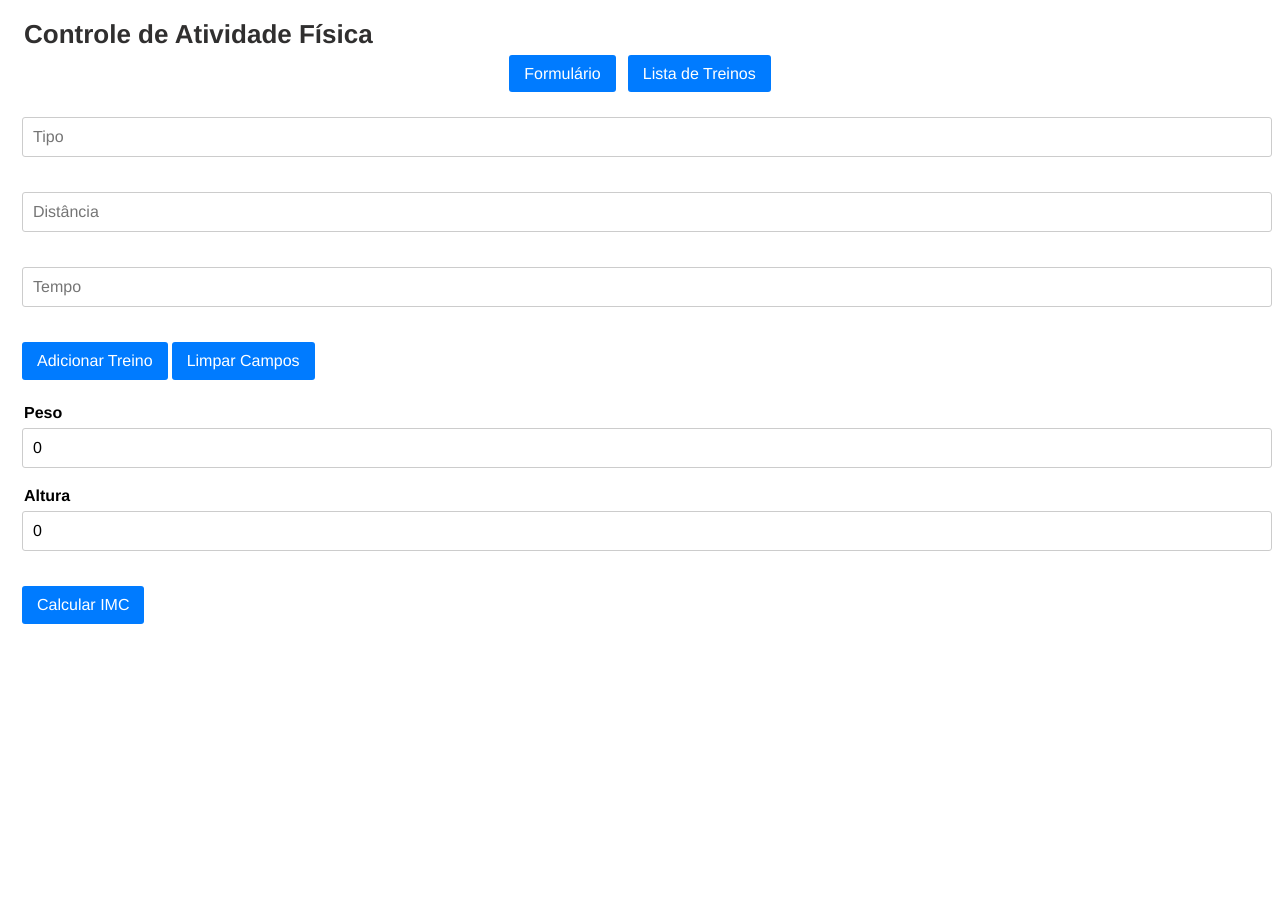
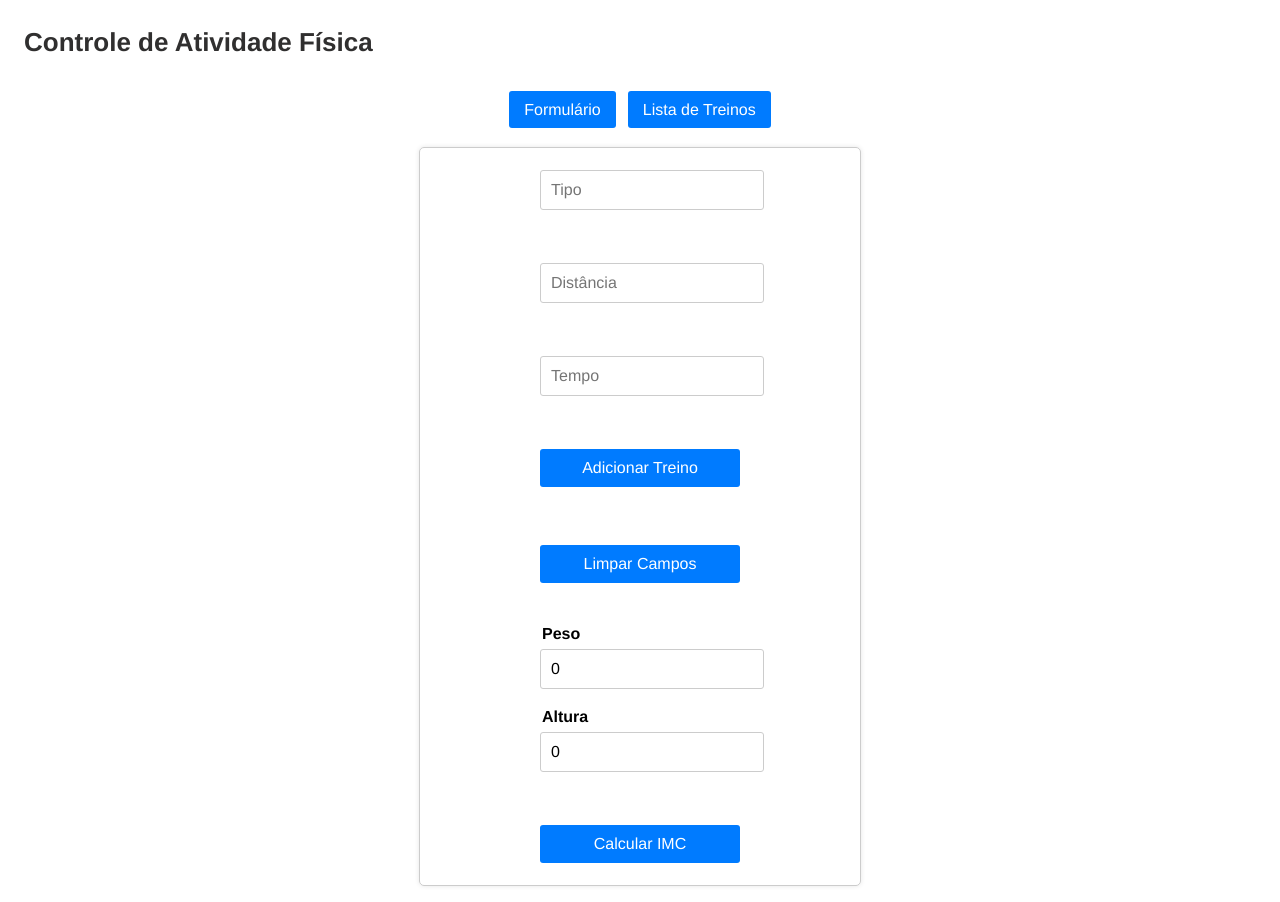
Before and after one commit to gustavoatb/controle_atividade_fisica-app, an Angular app: page /formulario in a window 1280 px wide. Before the commit the page ends 824 px from the top, so only its background shows below. Built offline with nearby package versions, Linux system fonts and the light colour scheme.

Commit message:
VersaoFinal1

```diff
--- a/src/app/app.component.css
+++ b/src/app/app.component.css
@@ -14,6 +14,9 @@ h1{
   color: #302f2f;
   font-size: 26px;
   padding: 5px 10px;
+  justify-content: center;
+  margin-top: 10px;
+  margin-bottom: 30px;
 }
 
 a {
--- a/src/app/formulario/formulario.component.css
+++ b/src/app/formulario/formulario.component.css
@@ -93,6 +93,8 @@ li {
 button:nth-child(4) {
   display: block;
   margin: 20px auto;
+  text-align: center;
+  justify-content: center;
 }
 
 /* Estilo para a área do resultado do IMC */
--- a/src/app/formulario/formulario.component.html
+++ b/src/app/formulario/formulario.component.html
@@ -1,8 +1,8 @@
-<div>
+<div class="form-container">
   <input type="text" [(ngModel)]="novaPessoa.tipo" placeholder="Tipo"><br><br>
   <input type="text" [(ngModel)]="novaPessoa.distancia" placeholder="Distância"><br><br>
   <input type="text" [(ngModel)]="novaPessoa.tempo" placeholder="Tempo"><br><br>
-  <button (click)="adicionarPessoa()">Adicionar Treino</button>
+  <button (click)="adicionarPessoa()" [disabled]="!isCamposPreenchidos()">Adicionar Treino</button><br><br><br>
   <button (click)="limparCampos()">Limpar Campos</button><br><br>
   <h4>Peso</h4>
   <input type="number" [(ngModel)]="novaPessoa.peso" placeholder="Peso (kg)">
--- a/src/app/formulario/formulario.component.ts
+++ b/src/app/formulario/formulario.component.ts
@@ -51,6 +51,14 @@ export class FormularioComponent implements OnInit {
     }
   }
 
+  isCamposPreenchidos(): boolean {
+    return (
+      this.novaPessoa.tipo.trim() !== '' &&
+      this.novaPessoa.distancia.trim() !== '' &&
+      this.novaPessoa.tempo.trim() !== ''
+    );
+  }
+
   private atualizarLocalStorage() {
     localStorage.setItem('pessoas', JSON.stringify(this.pessoas));
   }
--- a/src/app/lista-pessoas/lista-pessoas.component.css
+++ b/src/app/lista-pessoas/lista-pessoas.component.css
@@ -45,6 +45,7 @@ button {
   border-radius: 3px;
   font-size: 16px;
   cursor: pointer;
+  justify-content: center;
 }
 
 button:hover {
```
